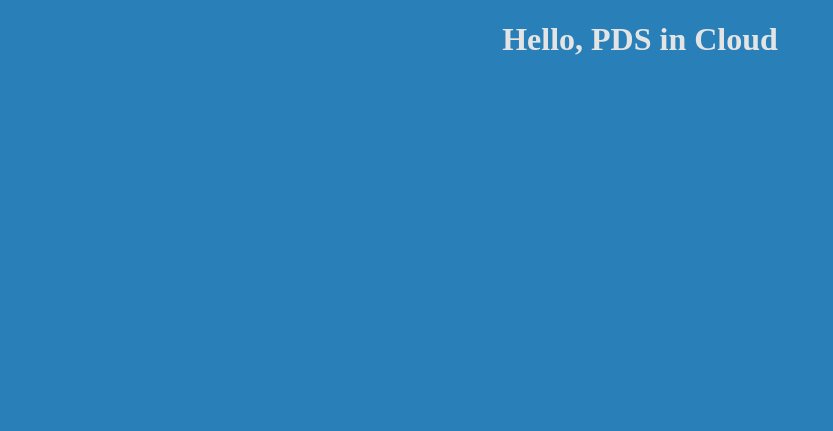
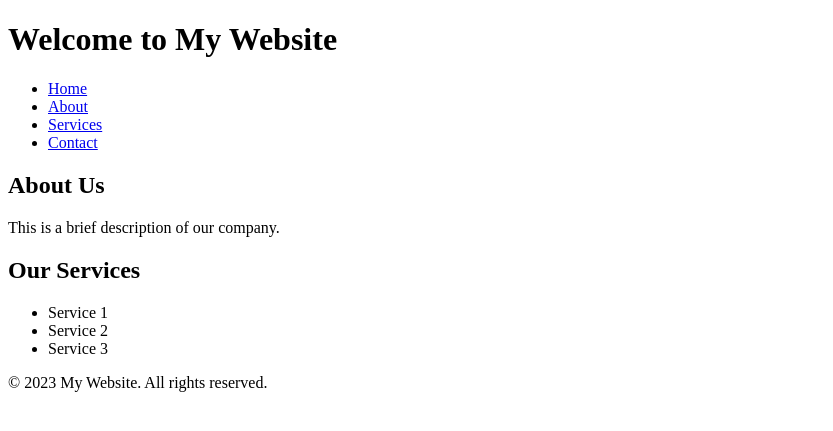
Before and after one commit to Abhidharini/jenkins-demo, a Flask app: page / in a window 1280 px wide. Shown: the top 431 px of the page, without its empty margins (0-833 px from the left). Run offline with Flask 3, Linux system fonts and the light colour scheme.

Commit message:
Update hello.html

```diff
--- a/templates/hello.html
+++ b/templates/hello.html
@@ -1,20 +1,42 @@
-<!doctype html>
-<title>Hello from Flask</title>
-<body style="background: {{ color }};"></body>
-<div style="color: #e4e4e4;
-    text-align:  center;
-    height: 90px;
-    vertical-align:  middle;">
-{% if name %}
-  <h1>Hello, PDS in Cloud</h1>
-{% else %}
-  <h1>Hello, World!</h1>
-{% endif %}
+<!DOCTYPE html>
+<html lang="en">
+<head>
+    <meta charset="UTF-8">
+    <meta name="viewport" content="width=device-width, initial-scale=1.0">
+    <title>Sample HTML Page</title>
+</head>
+<body>
+    <header>
+        <h1>Welcome to My Website</h1>
+    </header>
 
-  {% if contents %}
-  <textarea rows="10" cols="50">
-    {{ contents }}
-  </textarea>
-  {% endif %}
+    <nav>
+        <ul>
+            <li><a href="#">Home</a></li>
+            <li><a href="#">About</a></li>
+            <li><a href="#">Services</a></li>
+            <li><a href="#">Contact</a></li>
+        </ul>
+    </nav>
 
-</div>
+    <main>
+        <section>
+            <h2>About Us</h2>
+            <p>This is a brief description of our company.</p>
+        </section>
+
+        <section>
+            <h2>Our Services</h2>
+            <ul>
+                <li>Service 1</li>
+                <li>Service 2</li>
+                <li>Service 3</li>
+            </ul>
+        </section>
+    </main>
+
+    <footer>
+        <p>&copy; 2023 My Website. All rights reserved.</p>
+    </footer>
+</body>
+</html>
```
